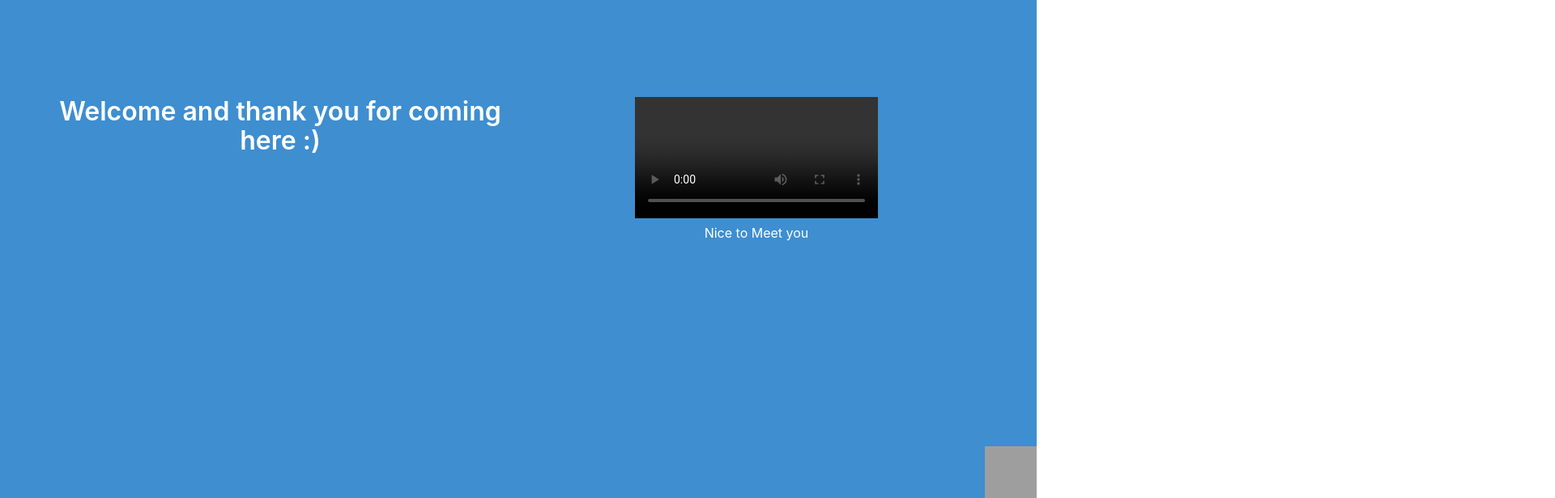
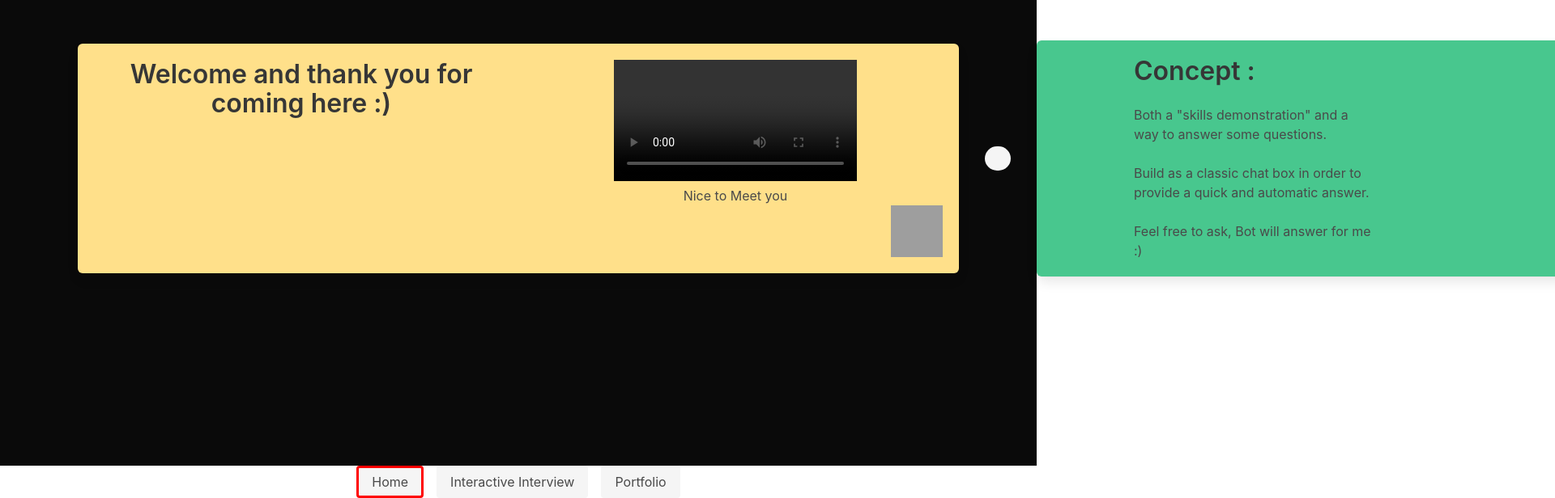
Before and after one commit to JeremyLavigne/portfolio, a React (Create React App) app: page / in a window 1280 px wide. Shown: the part 184-800 px from the top of the page at 81% size, 1920 px wide, since content can reach past the window. Built offline with nearby package versions, Linux system fonts and the light colour scheme; grey boxes are pictures that could not be loaded.

Commit message:
try to build slides instead of classic navbar

```diff
--- a/src/App.js
+++ b/src/App.js
@@ -1,15 +1,109 @@
-import React from 'react';
-import { BrowserRouter as Router, Switch, Route } from "react-router-dom"
+import React, { useState } from 'react';
+//import { BrowserRouter as Router, Switch, Route } from "react-router-dom"
 
 // Components
 import Portfolio from './components/Portfolio'
 import Home from './components/Home'
 import Interview from './components/Interview'
-import NavBar from './components/NavBar'
+//import NavBar from './components/NavBar'
 
 
 const App = () => {
+
+  const [ activeSlide, setActiveSlide ] = useState(1)
+  const [ positionSlide1, setPositionSlide1 ] = useState('7.5%')
+  const [ positionButton1, setPositionButton1 ] = useState('92.5%')
+  const [ positionSlide2, setPositionSlide2 ] = useState('100%')
+  const [ positionButton2, setPositionButton2 ] = useState('185%')
+  const [ positionSlide3, setPositionSlide3 ] = useState('192.5%')
+
+  const gonext = (slideNumber) => {
+    setActiveSlide(slideNumber)
+    switch (slideNumber) {
+      case 1 :
+        setPositionSlide1('7.5%')
+        setPositionButton1('92.5%')
+        setPositionSlide2('100%')
+        setPositionButton2('185%')
+        setPositionSlide3('192.5%')
+        break
+      case 2 :
+        setPositionSlide1('-92.5%')
+        setPositionButton1('0%')
+        setPositionSlide2('7.5%')
+        setPositionButton2('92.5%')
+        setPositionSlide3('100%')
+        break
+      case 3 :
+        setPositionSlide1('-192.5%')
+        setPositionButton1('-185%')
+        setPositionSlide2('-92.5%')
+        setPositionButton2('0%')
+        setPositionSlide3('7.5%')
+        break
+      default :
+      break
+    }
+
+  }
+
+console.log(activeSlide)
+
   return (
+    <div className="hero is-fullheight">
+      <div className="hero-body has-background-black">
+        <div className="container" style={{width: '85%', position: 'absolute', left: positionSlide1, transition : 'left 1s', zIndex: 2}}>
+          <div className="box has-background-warning">
+            <Home />
+          </div>
+        </div>
+
+        <div className="container has-text-centered" style={{width: '7.5%', position: 'absolute', left: positionButton1, zIndex: 1}}>
+        {activeSlide === 1 ?
+          <button className="button is-rounded is-small is-light" onClick={() => gonext(2)} > </button>
+          :
+          <button className="button is-rounded is-small is-light" onClick={() => gonext(1)} > </button>
+        }
+        </div>
+
+        <div className="container" style={{width: '85%', position: 'absolute', left: positionSlide2, transition : 'left 1s', zIndex: 2}}>
+          <div className="box has-background-success">
+            <Interview />
+          </div>
+        </div>
+
+        <div className="container has-text-centered" style={{width: '7.5%', position: 'absolute', left: positionButton2, zIndex: 1}}>
+        {activeSlide === 2 ?
+          <button className="button is-rounded is-small is-light" onClick={() => gonext(3)} > </button>
+          :
+          <button className="button is-rounded is-small is-light" onClick={() => gonext(2)} > </button>
+        }
+        </div>
+
+        <div className="container" style={{width: '85%', position: 'absolute', left: positionSlide3, transition : 'left 1s', zIndex: 2}}>
+          <div className="box has-background-link">
+            <Portfolio />
+          </div>
+        </div>
+      </div>
+
+      <div className="hero-foot has-background-white is-centered is-flex" style={{justifyContent: 'center', alignContent: 'center'}}>
+
+          <button className="button is-light mx-2" style={activeSlide === 1 ? {borderWidth: 3, borderColor: 'red'} :  {borderWidth: 1} } onClick={() => gonext(1)} > Home </button>
+
+          <button className="button is-light mx-2" style={activeSlide === 2 ? {borderWidth: 3, borderColor: 'red'} :  {borderWidth: 1} } onClick={() => gonext(2)} > Interactive Interview </button>
+
+          <button className="button is-light mx-2" style={activeSlide === 3 ? {borderWidth: 3, borderColor: 'red'} :  {borderWidth: 1} } onClick={() => gonext(3)} > Portfolio </button>
+
+      </div>
+
+    </div>
+  )
+}
+
+export default App
+
+/*
     <Router>
 
       <Switch>
@@ -31,7 +125,42 @@ const App = () => {
       </Switch>
 
     </Router>
-  )
-}
 
-export default App
+      <div className="columns is-vcentered">
+
+        <div className="column is-10" style={{position: 'absolute', left: '0%', top: '5%'}}>
+          <div className="box">
+            Slide 1
+          </div>
+        </div>
+
+        <div className="column is-1 has-text-centered" style={{position: 'absolute', left: '90%', top: '5%'}}>
+          <button
+            onClick={() => gonext(2)}
+          >
+            fleche
+          </button>
+        </div>
+
+        <div className="column is-10"  style={{position: 'absolute', left: '95%', top: '5%'}}>
+          <div className="box">
+            Slide 2
+          </div>
+        </div>
+
+        <div className="column is-1 has-text-centered" style={{position: 'absolute', left: '175%', top: '5%'}}>
+          <button>fleche</button>
+        </div>
+
+        <div className="column is-10" style={{position: 'absolute', left: '180%', top: '5%'}}>
+          <div className="box">
+            Slide 3
+          </div>
+        </div>
+
+      </div>
+
+      <div id="nav-bottom">
+
+      </div>
+*/
--- a/src/components/Home.js
+++ b/src/components/Home.js
@@ -1,6 +1,6 @@
 import React from 'react'
 
-import NavBar from './NavBar'
+//import NavBar from './NavBar'
 import WelcomePage from './WelcomePage'
 
 
@@ -9,23 +9,17 @@ const Home = () => {
     const github = require('../images/github-image.png')
 
     return (
-        <section className="hero is-info is-fullheight">
+        <section className="container is-info is-fullheight">
 
-            <div className="hero-head">
-                <NavBar />
-            </div>
+                <WelcomePage />
 
-            <div className="hero-body">
-                <WelcomePage />
-            </div>
 
-            <div className="hero-foot">
                 <div className="content is-flex" style={{justifyContent: 'flex-end'}}>
                     <a href="https://github.com/JeremyLavigne" target="_blank" rel="noopener noreferrer">
                         <img className="image is-64x64" src={github} alt="github_logo"/>
                     </a>
                 </div>
-            </div>
+
 
         </section>
     )
--- a/src/components/Interview.js
+++ b/src/components/Interview.js
@@ -12,8 +12,7 @@ const Interview = () => {
     }
 
     return (
-        <div className="hero is-link is-fullheight-with-navbar mb-0" >
-            <div className="hero-body">
+
                 <div className="columns is-vcentered" style={{width: '100%'}}>
                     <div className="column">
                         <div style={{width: '60%', margin: 'auto'}}>
@@ -56,8 +55,7 @@ const Interview = () => {
                         }
                     </div>
                 </div>
-            </div>
-        </div>
+
     )
 }
 
--- a/src/components/Portfolio.js
+++ b/src/components/Portfolio.js
@@ -2,8 +2,7 @@ import React from 'react'
 
 const Portfolio = () => {
     return (
-        <div className="hero is-success is-fullheight-with-navbar mb-0" >
-            <div className="hero-body">
+
                 <div className="tile is-ancestor px-3 py-3">
                     <div className="tile is-vertical is-8">
                         <div className="tile">
@@ -52,8 +51,7 @@ const Portfolio = () => {
                         </article>
                     </div>
                 </div>
-            </div>
-        </div>
+
     )
   }
 
```
